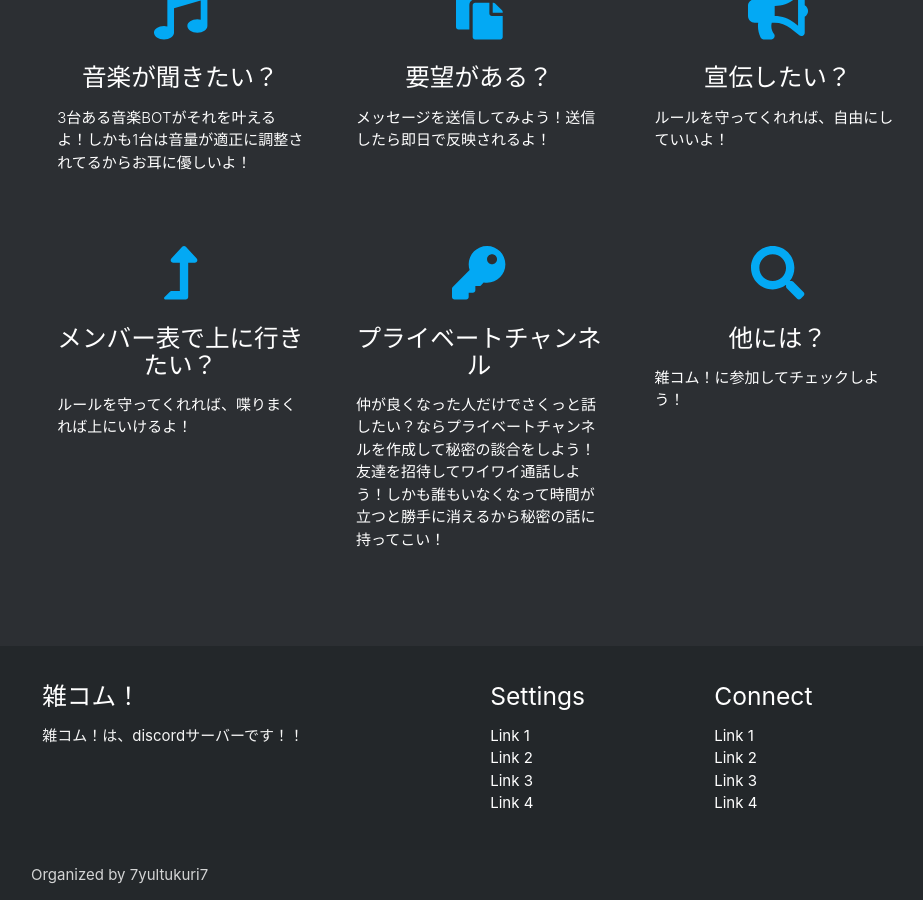
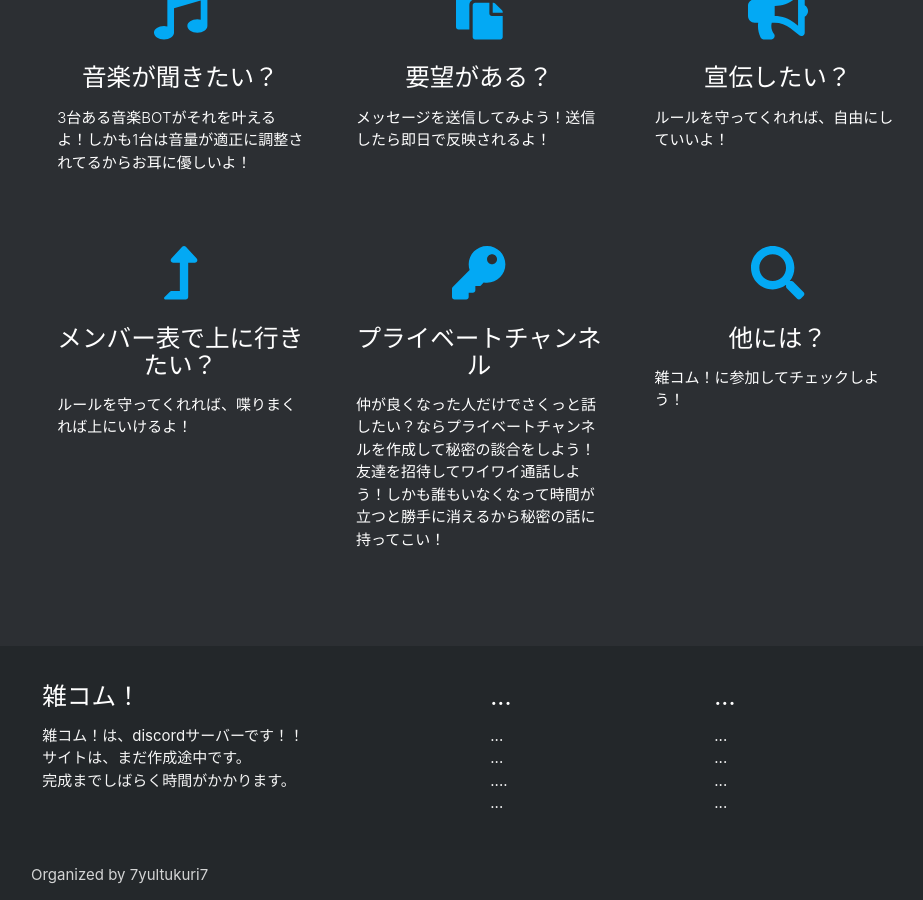
Before and after one commit to zatsukomu/zatsukomu-website-v1, a Jekyll site: the page built from docs/_pages/index.html, in a window 1280 px wide and 900 px high, scrolled down 1172 px. Shown: the whole window, without its empty margins (161-1084 px from the left). Built offline with Jekyll 4.4.1, drawn with Linux system fonts in a browser that asks for light colours; nearby versions of some CDN libraries.

Commit message:
Update footer.html

```diff
--- a/docs/_includes/footer.html
+++ b/docs/_includes/footer.html
@@ -3,26 +3,26 @@
       <div class="row">
         <div class="col l6 s12">
           <h5 class="white-text">雑コム！</h5>
-          <p class="grey-text text-lighten-4">雑コム！は、discordサーバーです！！</p>
+          <p class="grey-text text-lighten-4">雑コム！は、discordサーバーです！！<br>サイトは、まだ作成途中です。<br>完成までしばらく時間がかかります。</p>
 
 
         </div>
         <div class="col l3 s12">
-          <h5 class="white-text">Settings</h5>
+          <h5 class="white-text">...</h5>
           <ul>
-            <li><a class="white-text" href="#!">Link 1</a></li>
-            <li><a class="white-text" href="#!">Link 2</a></li>
-            <li><a class="white-text" href="#!">Link 3</a></li>
-            <li><a class="white-text" href="#!">Link 4</a></li>
+            <li><a class="white-text" href="#!">...</a></li>
+            <li><a class="white-text" href="#!">...</a></li>
+            <li><a class="white-text" href="#!">....</a></li>
+            <li><a class="white-text" href="#!">...</a></li>
           </ul>
         </div>
         <div class="col l3 s12">
-          <h5 class="white-text">Connect</h5>
+          <h5 class="white-text">...</h5>
           <ul>
-            <li><a class="white-text" href="#!">Link 1</a></li>
-            <li><a class="white-text" href="#!">Link 2</a></li>
-            <li><a class="white-text" href="#!">Link 3</a></li>
-            <li><a class="white-text" href="#!">Link 4</a></li>
+            <li><a class="white-text" href="#!">...</a></li>
+            <li><a class="white-text" href="#!">...</a></li>
+            <li><a class="white-text" href="#!">...</a></li>
+            <li><a class="white-text" href="#!">...</a></li>
           </ul>
         </div>
       </div>
```
